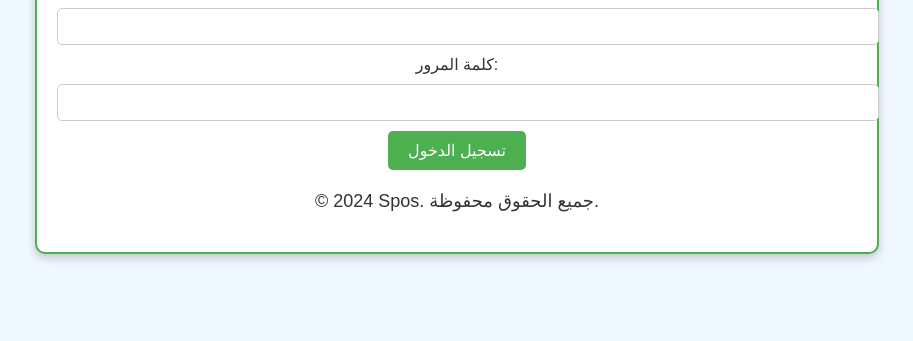
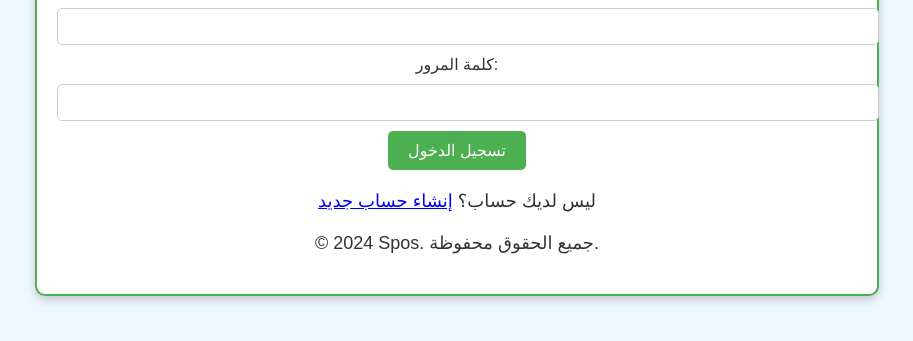
Before and after one commit to ali6221/spos, a plain HTML site: page login.html in a window 1280 px wide. Shown: the part 101-442 px from the top of the page, without its empty margins (183-1096 px from the left). Drawn offline with Linux system fonts and the light colour scheme.

Commit message:
Update login.html

```diff
--- a/login.html
+++ b/login.html
@@ -21,6 +21,11 @@
 
                 <button type="submit">تسجيل الدخول</button>
             </form>
+
+            <p>ليس لديك حساب؟ <a href="register.html">إنشاء حساب جديد</a></p>
+
+
+
             <div id="loginMessage" class="hidden"></div>
         </main>
         <footer>
```
